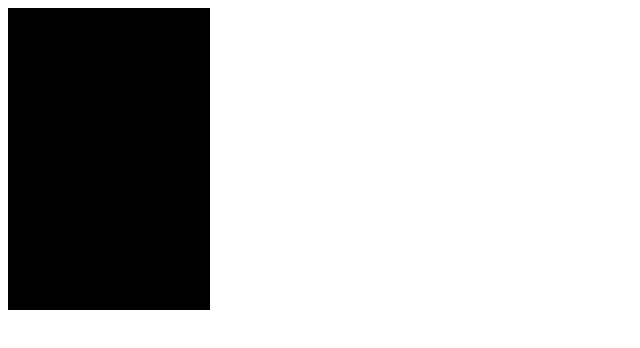
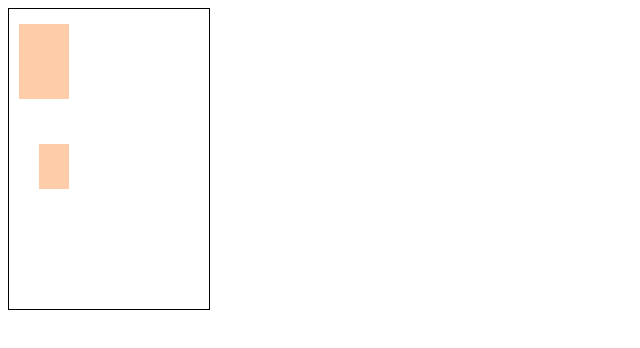
Before and after one commit to nonso01/mano, a website: page lib_animation/lib_ani_examples/lib0x1.html in a window 1280 px wide. Shown: the whole page, without its empty margins (0-640 px from the left). Drawn offline with Linux system fonts and the light colour scheme.

Commit message:
review 002

```diff
--- a/lib_animation/Anime/Anime.js
+++ b/lib_animation/Anime/Anime.js
@@ -26,6 +26,9 @@
     // drag obj ket/value
     this.start=false
     // when initialized
+
+      _initializeCanvasIfPresent.call(this) // testing
+
 
     // Element data
     Anime.ATTRIBUTES= this.element.attributes
@@ -100,7 +103,7 @@ export {Anime}
       let _cnv= dc("canvas")
       _cnv.width= _W.innerHeight/2
       _cnv.height=_W.innerHeight/2
-      _cnv.style.backgroundColor="#000"
+      _cnv.style.border='1px solid'
       body.append(_cnv)
       this.element=dq("canvas")
 
@@ -117,6 +120,20 @@ export {Anime}
    return true
  }
 
+ // testing out features
+ function _initializeCanvasIfPresent(){
+   if(this.element instanceof HTMLCanvasElement){
+     const _canvas= this.element
+     const _ctx= _canvas.getContext("2d")
+
+          _ctx.fillStyle="#fca"
+     _ctx.fillRect(20,20,100,100)
+
+     _ctx.fillRect(60,180,60,60)
+   }
+   else return 0
+ }
+
 function _warningAboutChanges(){
    c.warn("Anime is still under developement\n\t By Nonso Martin and CO\n\v stay updated...")
  }
--- a/lib_animation/lib_ani_examples/lib0x1.html
+++ b/lib_animation/lib_ani_examples/lib0x1.html
@@ -28,7 +28,7 @@ const a= new Anime(OBJ)
   click(e){
     e.target.style.background='#999'
     setTimeout(()=>{
-      e.target.style.background='#222'
+      e.target.style.background='silver'
     },500)
   }
 })
@@ -38,7 +38,6 @@ const a= new Anime(OBJ)
   border: "1px solid"
 })
 
-
 </script>
 </body>
 </html>
```
Also changed, not shown: lib_animation/README.md.
